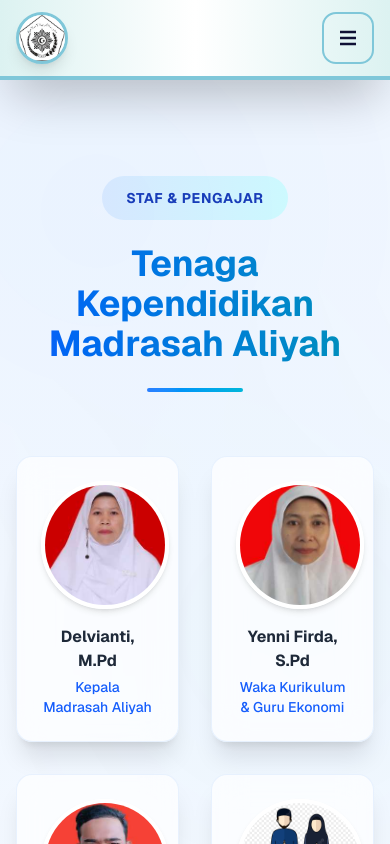
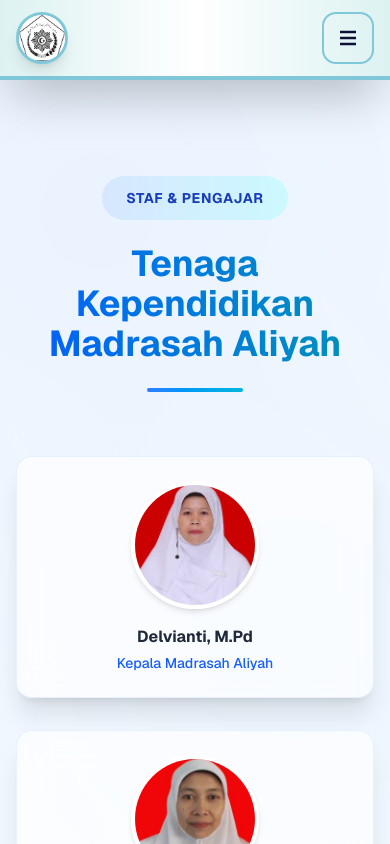
Before and after one commit to Bagus332/website-yati, a Next.js app: page /ma/tendik in a window 390 px wide. Shown: the top 844 px of the page. Built offline with nearby package versions, Linux system fonts and the light colour scheme.

Commit message:
memperbaiki tampilan mobile dari tendik

```diff
--- a/src/app/ma/tendik/page.tsx
+++ b/src/app/ma/tendik/page.tsx
@@ -13,26 +13,98 @@ type StaffItem = {
 
 export default function TendikAliyah() {
   const aliyahTendik: StaffItem[] = [
-    { title: "Delvianti, M.Pd", jabatan: "Kepala Madrasah Aliyah", photo: "/foto/kepala MAS YATI KAMANG MUDIK.jpg" },
-    { title: "Yenni Firda, S.Pd", jabatan: "Waka Kurikulum & Guru Ekonomi", photo: "/foto/yeni firda.jpg" },
-    { title: "Mhd. Sabri, SH", jabatan: "Waka Kesiswaan & Guru Fikih Khitab", photo: "/foto/Muhammad Sabri.jpg" },
-    { title: "Yufita Indriani, S.Pd", jabatan: "Tata Usaha", photo: "/vorg.jpg" },
-    { title: "Putri Nurhasanah, S.Pd", jabatan: "Bendahara", photo: "/foto/Putri Nurhasanah.jpg" },
-    { title: "Asmawati, S.Pd.I", jabatan: "Kepala Perpustakaan", photo: "/foto/asmawati ok.jpg" },
-    { title: "Nurrahmi Lathifa, M.Pd", jabatan: "Wali Kelas 10", photo: "/vorg.jpg" },
-    { title: "Yusnetti, SH", jabatan: "Wali Kelas 11 & Guru Sosiologi", photo: "/foto/yusnetti oke.jpg" },
-    { title: "Aufi Afifah Rifki TM, S.Pd", jabatan: "Wali Kelas 12", photo: "/foto/aufi afifa rifki.jpg" },
-    { title: "Zul Efendi, S.Pd", jabatan: "Akhlak Libanin", photo: "/foto/Zul Efendi.jpg" },
-    { title: "Refda Yetti, S.Pd I", jabatan: "Al Qur'an Hadist, Hadist", photo: "/foto/Refda Yetti.jpg" },
-    { title: "Lisa Yunita, S.Pd I", jabatan: "Akidah Akhlak, Tauhid", photo: "/foto/Lisa Yunita.jpg" },
-    { title: "Lilvia, S.Pd.I", jabatan: "Bahasa Arab", photo: "/foto/Lilvia.jpg" },
-    { title: "Arbaisyah, S. Pd", jabatan: "IPA Terpadu", photo: "/foto/Arbaisyah.jpg" },
-    { title: "Putri Ramadhani, S. Pd", jabatan: "Bahasa Indonesia", photo: "/foto/Putri Ramadhani.jpg" },
-    { title: "Weni Anggraini, S. Pd", jabatan: "IPS/Matematika", photo: "/foto/Weni Anggraini.jpg" },
+    {
+      title: "Delvianti, M.Pd",
+      jabatan: "Kepala Madrasah Aliyah",
+      photo: "/foto/kepala MAS YATI KAMANG MUDIK.jpg",
+    },
+    {
+      title: "Yenni Firda, S.Pd",
+      jabatan: "Waka Kurikulum & Guru Ekonomi",
+      photo: "/foto/yeni firda.jpg",
+    },
+    {
+      title: "Mhd. Sabri, SH",
+      jabatan: "Waka Kesiswaan & Guru Fikih Khitab",
+      photo: "/foto/Muhammad Sabri.jpg",
+    },
+    {
+      title: "Yufita Indriani, S.Pd",
+      jabatan: "Tata Usaha",
+      photo: "/vorg.jpg",
+    },
+    {
+      title: "Putri Nurhasanah, S.Pd",
+      jabatan: "Bendahara",
+      photo: "/foto/Putri Nurhasanah.jpg",
+    },
+    {
+      title: "Asmawati, S.Pd.I",
+      jabatan: "Kepala Perpustakaan",
+      photo: "/foto/asmawati ok.jpg",
+    },
+    {
+      title: "Nurrahmi Lathifa, M.Pd",
+      jabatan: "Wali Kelas 10",
+      photo: "/vorg.jpg",
+    },
+    {
+      title: "Yusnetti, SH",
+      jabatan: "Wali Kelas 11 & Guru Sosiologi",
+      photo: "/foto/yusnetti oke.jpg",
+    },
+    {
+      title: "Aufi Afifah Rifki TM, S.Pd",
+      jabatan: "Wali Kelas 12",
+      photo: "/foto/aufi afifa rifki.jpg",
+    },
+    {
+      title: "Zul Efendi, S.Pd",
+      jabatan: "Akhlak Libanin",
+      photo: "/foto/Zul Efendi.jpg",
+    },
+    {
+      title: "Refda Yetti, S.Pd I",
+      jabatan: "Al Qur'an Hadist, Hadist",
+      photo: "/foto/Refda Yetti.jpg",
+    },
+    {
+      title: "Lisa Yunita, S.Pd I",
+      jabatan: "Akidah Akhlak, Tauhid",
+      photo: "/foto/Lisa Yunita.jpg",
+    },
+    {
+      title: "Lilvia, S.Pd.I",
+      jabatan: "Bahasa Arab",
+      photo: "/foto/Lilvia.jpg",
+    },
+    {
+      title: "Arbaisyah, S. Pd",
+      jabatan: "IPA Terpadu",
+      photo: "/foto/Arbaisyah.jpg",
+    },
+    {
+      title: "Putri Ramadhani, S. Pd",
+      jabatan: "Bahasa Indonesia",
+      photo: "/foto/Putri Ramadhani.jpg",
+    },
+    {
+      title: "Weni Anggraini, S. Pd",
+      jabatan: "IPS/Matematika",
+      photo: "/foto/Weni Anggraini.jpg",
+    },
     { title: "Junia Safreni", jabatan: "Nahwu/Sharaf", photo: "/vorg.jpg" },
-    { title: "M. Padhil, S.Pd", jabatan: "Matematika", photo: "/foto/Mhd Padhil.jpg" },
+    {
+      title: "M. Padhil, S.Pd",
+      jabatan: "Matematika",
+      photo: "/foto/Mhd Padhil.jpg",
+    },
     { title: "Elfi Yusmanizar, S.Pd", jabatan: "Geografi", photo: "/vorg.jpg" },
-    { title: "Hevi Murnialis, S.Pd", jabatan: "Ekonomi/Akutansi", photo: "/vorg.jpg" },
+    {
+      title: "Hevi Murnialis, S.Pd",
+      jabatan: "Ekonomi/Akutansi",
+      photo: "/vorg.jpg",
+    },
     { title: "Firdaus, SH", jabatan: "Tarekh", photo: "/foto/Firdaus.jpg" },
     { title: "Nini Arianti, S Thi", jabatan: "Sharaf", photo: "/vorg.jpg" },
   ];
@@ -57,7 +129,7 @@ export default function TendikAliyah() {
               <div className="w-24 h-1 bg-gradient-to-r from-blue-500 to-cyan-500 mx-auto rounded-full" />
             </div>
 
-            <div className="grid grid-cols-2 md:grid-cols-3 lg:grid-cols-4 gap-8">
+            <div className="grid grid-cols-1 sm:grid-cols-2 md:grid-cols-3 lg:grid-cols-4 gap-8">
               {aliyahTendik.map((item, index) => (
                 <motion.div
                   key={index}
@@ -73,8 +145,12 @@ export default function TendikAliyah() {
                       onError={(e) => (e.currentTarget.src = "/vorg.jpg")}
                     />
                   </div>
-                  <h4 className="text-md font-bold text-gray-800 mb-1">{item.title}</h4>
-                  <p className="text-sm text-blue-600 font-medium">{item.jabatan}</p>
+                  <h4 className="text-md font-bold text-gray-800 mb-1">
+                    {item.title}
+                  </h4>
+                  <p className="text-sm text-blue-600 font-medium">
+                    {item.jabatan}
+                  </p>
                 </motion.div>
               ))}
             </div>
--- a/src/app/mts/tendik/page.tsx
+++ b/src/app/mts/tendik/page.tsx
@@ -13,26 +13,90 @@ type StaffItem = {
 
 export default function TendikTsanawiyah() {
   const tsanawiyahTendik: StaffItem[] = [
-    { title: "Welli Okmira, M.Pd", jabatan: "Kepala Madrasah Tsanawiyah", photo: "/foto/Welli Okmira.jpg" },
-    { title: "Yenni Firda, S.Pd", jabatan: "Waka Kurikulum & Guru Ekonomi", photo: "/foto/yeni firda.jpg" },
-    { title: "Putri Nurhasanah, S.Pd", jabatan: "Waka Kesiswaan & Bendahara", photo: "/foto/Putri Nurhasanah.jpg" },
-    { title: "Gito Prabowo, S.Pd", jabatan: "Tata Usaha", photo: "/foto/Gito Prabowo.jpg" },
-    { title: "Meldawati, S.Pd.I", jabatan: "Kepala Perpustakaan", photo: "/foto/Meldawati.jpg" },
+    {
+      title: "Welli Okmira, M.Pd",
+      jabatan: "Kepala Madrasah Tsanawiyah",
+      photo: "/foto/Welli Okmira.jpg",
+    },
+    {
+      title: "Yenni Firda, S.Pd",
+      jabatan: "Waka Kurikulum & Guru Ekonomi",
+      photo: "/foto/yeni firda.jpg",
+    },
+    {
+      title: "Putri Nurhasanah, S.Pd",
+      jabatan: "Waka Kesiswaan & Bendahara",
+      photo: "/foto/Putri Nurhasanah.jpg",
+    },
+    {
+      title: "Gito Prabowo, S.Pd",
+      jabatan: "Tata Usaha",
+      photo: "/foto/Gito Prabowo.jpg",
+    },
+    {
+      title: "Meldawati, S.Pd.I",
+      jabatan: "Kepala Perpustakaan",
+      photo: "/foto/Meldawati.jpg",
+    },
     { title: "Azkia Rahmi, S.Ag", jabatan: "Wali Kelas 7", photo: "/vorg.jpg" },
-    { title: "Putri Rahmadhani, S.Pd", jabatan: "Wali Kelas 8 & Guru Bahasa Indonesia", photo: "/foto/Putri Ramadhani.jpg" },
-    { title: "Lilvia, S.Pd", jabatan: "Wali Kelas 9 & Guru Bahasa Arab", photo: "/foto/Lilvia.jpg" },
-    { title: "Zul Efendi, S.Pd", jabatan: "Akhlak Libanin", photo: "/foto/Zul Efendi.jpg" },
-    { title: "Refda Yetti, S.Pd I", jabatan: "Al Qur'an Hadist, Hadist", photo: "/foto/Refda Yetti.jpg" },
-    { title: "Lisa Yunita, S.Pd I", jabatan: "Akidah Akhlak, Tauhid", photo: "/foto/Lisa Yunita.jpg" },
-    { title: "Arbaisyah, S. Pd", jabatan: "IPA Terpadu", photo: "/foto/Arbaisyah.jpg" },
-    { title: "Weni Anggraini, S. Pd", jabatan: "IPS/Matematika", photo: "/foto/Weni Anggraini.jpg" },
+    {
+      title: "Putri Rahmadhani, S.Pd",
+      jabatan: "Wali Kelas 8 & Guru Bahasa Indonesia",
+      photo: "/foto/Putri Ramadhani.jpg",
+    },
+    {
+      title: "Lilvia, S.Pd",
+      jabatan: "Wali Kelas 9 & Guru Bahasa Arab",
+      photo: "/foto/Lilvia.jpg",
+    },
+    {
+      title: "Zul Efendi, S.Pd",
+      jabatan: "Akhlak Libanin",
+      photo: "/foto/Zul Efendi.jpg",
+    },
+    {
+      title: "Refda Yetti, S.Pd I",
+      jabatan: "Al Qur'an Hadist, Hadist",
+      photo: "/foto/Refda Yetti.jpg",
+    },
+    {
+      title: "Lisa Yunita, S.Pd I",
+      jabatan: "Akidah Akhlak, Tauhid",
+      photo: "/foto/Lisa Yunita.jpg",
+    },
+    {
+      title: "Arbaisyah, S. Pd",
+      jabatan: "IPA Terpadu",
+      photo: "/foto/Arbaisyah.jpg",
+    },
+    {
+      title: "Weni Anggraini, S. Pd",
+      jabatan: "IPS/Matematika",
+      photo: "/foto/Weni Anggraini.jpg",
+    },
     { title: "Junia Safreni", jabatan: "Nahwu/Sharaf", photo: "/vorg.jpg" },
-    { title: "M. Padhil, S.Pd", jabatan: "Matematika", photo: "/foto/Mhd Padhil.jpg" },
+    {
+      title: "M. Padhil, S.Pd",
+      jabatan: "Matematika",
+      photo: "/foto/Mhd Padhil.jpg",
+    },
     { title: "Elfi Yusmanizar, S.Pd", jabatan: "Geografi", photo: "/vorg.jpg" },
-    { title: "Hevi Murnialis, S.Pd", jabatan: "Ekonomi/Akutansi", photo: "/vorg.jpg" },
-    { title: "Yusnetti, S.H", jabatan: "Sosiologi", photo: "/foto/yusnetti oke.jpg" },
+    {
+      title: "Hevi Murnialis, S.Pd",
+      jabatan: "Ekonomi/Akutansi",
+      photo: "/vorg.jpg",
+    },
+    {
+      title: "Yusnetti, S.H",
+      jabatan: "Sosiologi",
+      photo: "/foto/yusnetti oke.jpg",
+    },
     { title: "Firdaus, SH", jabatan: "Tarekh", photo: "/foto/Firdaus.jpg" },
-    { title: "Muhammad Sabri, SH", jabatan: "Fikih Khitab", photo: "/foto/Muhammad Sabri.jpg" },
+    {
+      title: "Muhammad Sabri, SH",
+      jabatan: "Fikih Khitab",
+      photo: "/foto/Muhammad Sabri.jpg",
+    },
     { title: "Nini Arianti, S Thi", jabatan: "Sharaf", photo: "/vorg.jpg" },
   ];
 
@@ -56,7 +120,7 @@ export default function TendikTsanawiyah() {
               <div className="w-24 h-1 bg-gradient-to-r from-blue-500 to-cyan-500 mx-auto rounded-full" />
             </div>
 
-            <div className="grid grid-cols-2 md:grid-cols-3 lg:grid-cols-4 gap-8">
+            <div className="grid grid-cols-1 sm:grid-cols-2 md:grid-cols-3 lg:grid-cols-4 gap-8">
               {tsanawiyahTendik.map((item, index) => (
                 <motion.div
                   key={index}
@@ -72,8 +136,12 @@ export default function TendikTsanawiyah() {
                       onError={(e) => (e.currentTarget.src = "/vorg.jpg")}
                     />
                   </div>
-                  <h4 className="text-md font-bold text-gray-800 mb-1">{item.title}</h4>
-                  <p className="text-sm text-blue-600 font-medium">{item.jabatan}</p>
+                  <h4 className="text-md font-bold text-gray-800 mb-1">
+                    {item.title}
+                  </h4>
+                  <p className="text-sm text-blue-600 font-medium">
+                    {item.jabatan}
+                  </p>
                 </motion.div>
               ))}
             </div>
```
